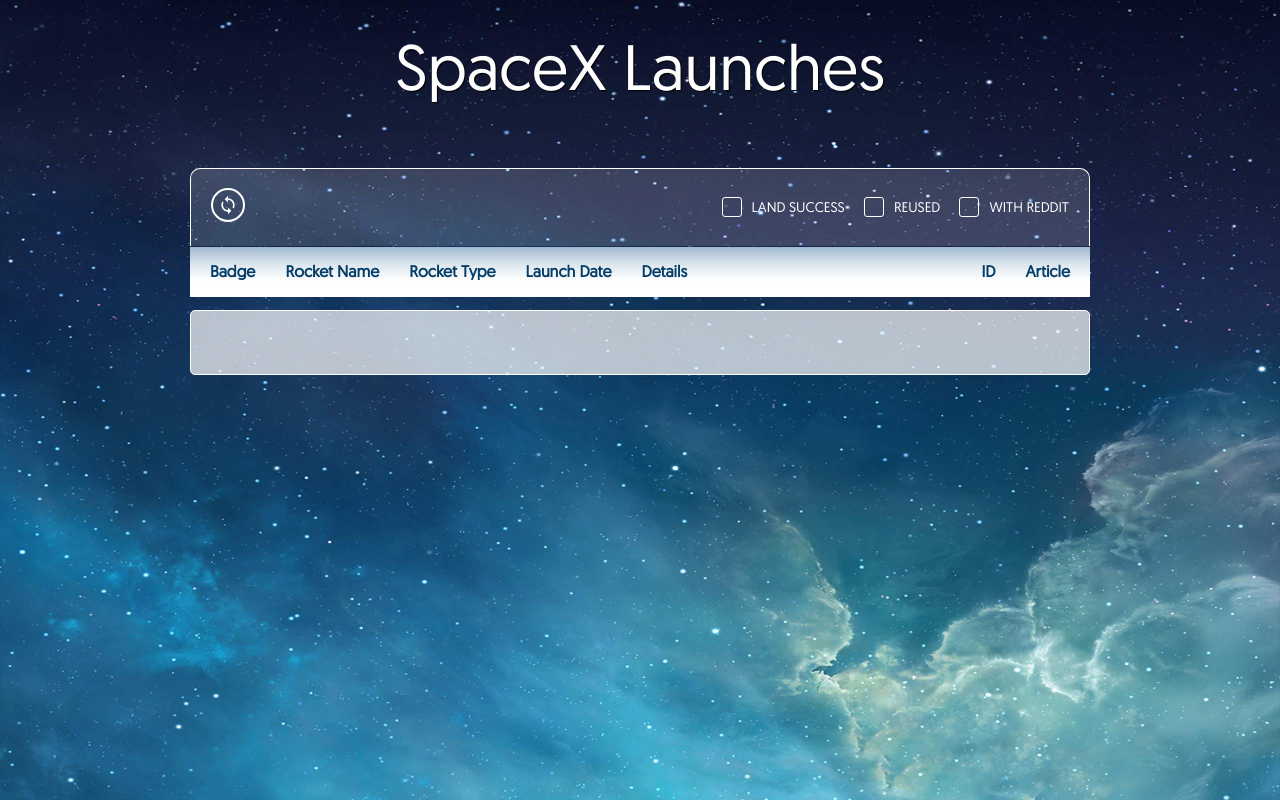
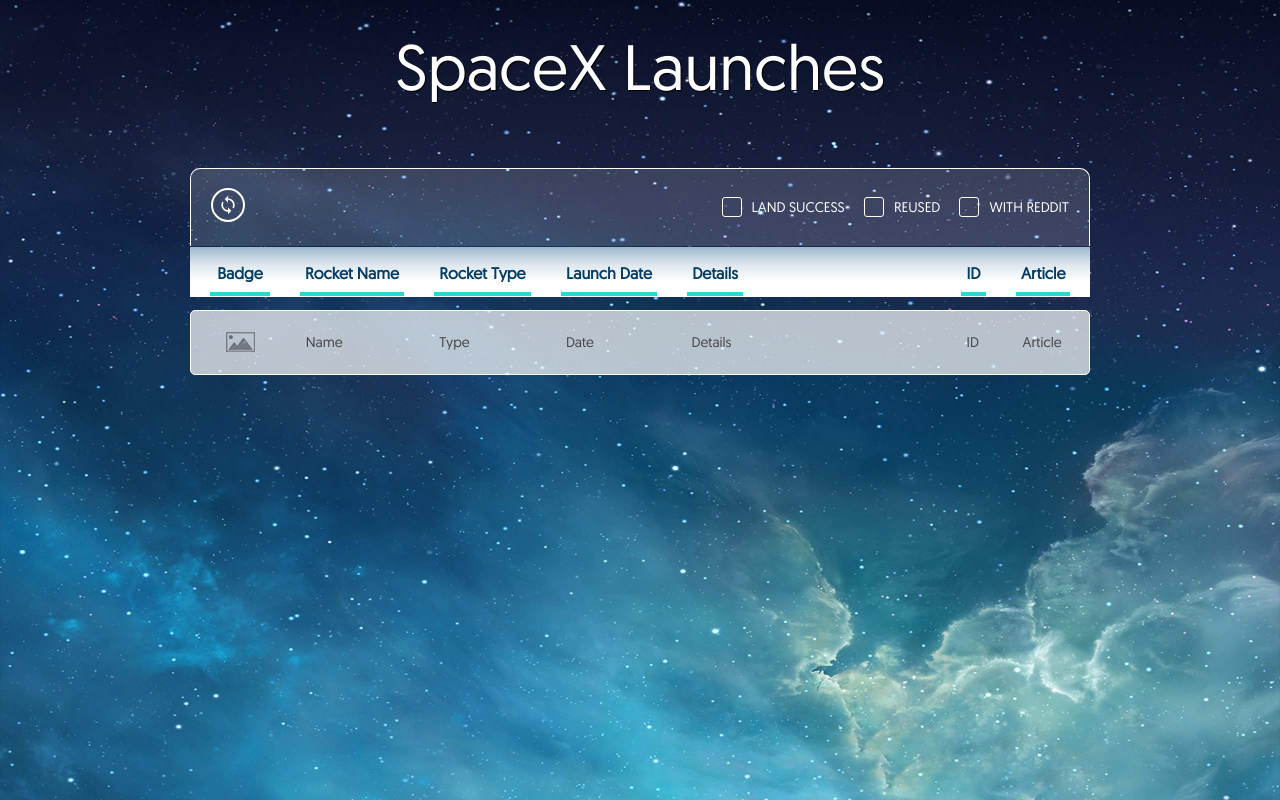
Before and after one commit to mcnamara14/spacex-launches, a React (Create React App) app: page / in a window 1280 px wide. Built offline with nearby package versions, Linux system fonts and the light colour scheme.

Commit message:
Add LaunchCard cells

```diff
--- a/src/components/HeaderLabels/HeaderLabels.css
+++ b/src/components/HeaderLabels/HeaderLabels.css
@@ -16,13 +16,40 @@
   font-size: 16px;
   color: #043d67;
   margin-right: 30px;
+  margin-top: 31px;
+  width: auto;
+  padding-left: 5px;
+  height: 28px;
+  padding-right: 5px;
+  border-bottom: 4px solid #27d9cf;
 }
 
-.labelsLeft, .labelsRight {
-  display: flex;
-  justify-content: space-between;
+.badge {
+  width: 50px;
+}
+
+.name {
+  width: 94px;
+}
+
+.type {
+  width: 87px;
+}
+
+.date {
+  width: 86px;
+}
+
+.details {
+  width: 46px;
+  margin-right: 218px !important;
+}
+
+.id {
+  width: 15px;
 }
 
 .article {
-  margin-right: 0;
+  width: 44px;
+  margin-right: 0 !important;
 }
--- a/src/components/HeaderLabels/HeaderLabels.js
+++ b/src/components/HeaderLabels/HeaderLabels.js
@@ -5,17 +5,13 @@
   render() {
     return (
       <section className="HeaderLabels" >
-        <div className="labelsLeft">
           <h2 className="badge">Badge</h2>
-          <h2 className="rocketName">Rocket Name</h2>
-          <h2 className="rocketType">Rocket Type</h2>
-          <h2 className="launchDate">Launch Date</h2>
+          <h2 className="name">Rocket Name</h2>
+          <h2 className="type">Rocket Type</h2>
+          <h2 className="date">Launch Date</h2>
           <h2 className="details">Details</h2>
-        </div>
-        <div className="labelsRight">
           <h2 className="id">ID</h2>
           <h2 className="article">Article</h2>
-        </div>
       </section>
     );
   }
--- a/src/components/LaunchCard/LaunchCard.css
+++ b/src/components/LaunchCard/LaunchCard.css
@@ -1,7 +1,24 @@
 .LaunchCard {
+  display: flex;
+  justify-content: space-between;
+  align-items: center;
   height: 33px;
-  padding: 15px;
+  padding: 15px 20px;
   background:rgba(255, 255, 255, 0.7);
   border-radius: 5px;
   border: 1px solid #fff;
 }
+
+.LaunchCard div {
+  margin-right: 30px;
+  padding: 0 5px;
+  text-align: left;
+  align-items: center;
+  color: #444444;
+  font-size: 14px;
+  display: flex;
+}
+
+.LaunchCard .badge, .LaunchCard .id, .LaunchCard .article {
+  justify-content: center;
+}
--- a/src/components/LaunchCard/LaunchCard.js
+++ b/src/components/LaunchCard/LaunchCard.js
@@ -1,11 +1,18 @@
 import React, { Component } from 'react';
 import './LaunchCard.css';
+import placeholderImg from './images/placeholder.png';
 
 class LaunchCard extends Component {
   render() {
     return (
       <section className="LaunchCard" >
-
+          <div className="badge"><img src={placeholderImg} /></div>
+          <div className="name">Name</div>
+          <div className="type">Type</div>
+          <div className="date">Date</div>
+          <div className="details">Details</div>
+          <div className="id">ID</div>
+          <div className="article">Article</div>
       </section>
     );
   }
```
Also changed, not shown: src/components/LaunchCard/images/placeholder.png (added).
